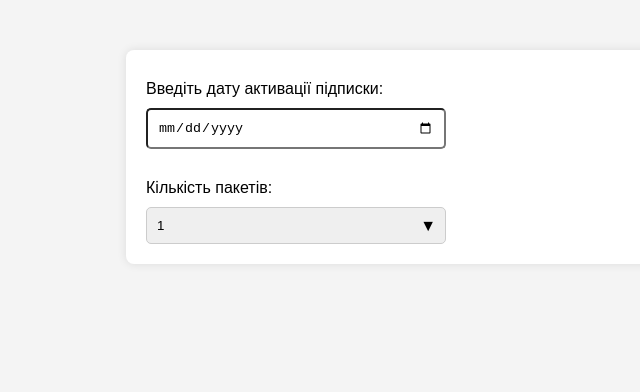
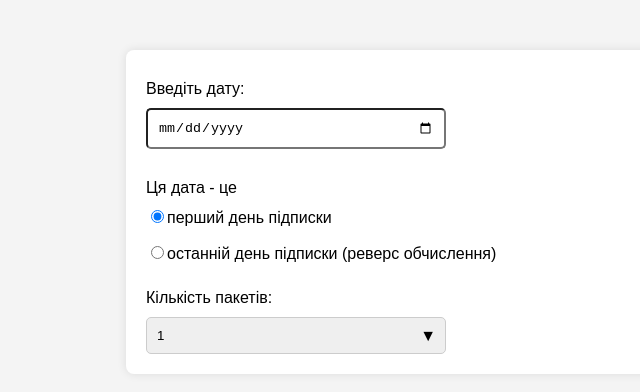
Before and after one commit to roman-nekrasov/calculate-subscr, a plain HTML site: page index.html in a window 1280 px wide. Shown: the whole page, without its empty margins (194-834 px from the left). Drawn offline with Linux system fonts and the light colour scheme.

Commit message:
realize reverse calculation

```diff
--- a/index.html
+++ b/index.html
@@ -9,8 +9,34 @@
     </head>
     <body>
         <div id="root">
-            <p>Введіть дату активації підписки:</p>
-            <input type="date" id="date" />
+            <p>Введіть дату:</p>
+            <input type="date" id="date" class="date-input" />
+            <div class="subscription-container">
+                <p class="date-info">Ця дата - це</p>
+                <div>
+                    <input
+                        type="radio"
+                        name="reverse"
+                        class="subscription-radio"
+                        id="firstDay"
+                        value="false"
+                        checked
+                    /><label for="firstDay" class="subscription-label"
+                        >перший день підписки</label
+                    >
+                </div>
+                <div>
+                    <input
+                        type="radio"
+                        name="reverse"
+                        class="subscription-radio"
+                        id="lastDay"
+                        value="true"
+                    /><label for="lastDay" class="subscription-label"
+                        >останній день підписки (реверс обчислення)</label
+                    >
+                </div>
+            </div>
             <p>Кількість пакетів:</p>
             <div class="custom-select">
                 <select id="monthSelect">
--- a/script.js
+++ b/script.js
@@ -2,6 +2,7 @@ const dateInput = document.getElementById("date");
 const packagesSelect = document.getElementById("monthSelect");
 const resultWrapper = document.querySelector(".result-wrapper");
 const resultTableBody = document.querySelector(".result-table-body");
+const reverseRadioBtns = document.querySelectorAll(".subscription-radio");
 
 const dayMsAmount = 24 * 60 * 60 * 1000;
 const months = [
@@ -20,6 +21,7 @@ const months = [
 ];
 let startTimestamp = null;
 let packagesAmount = 1;
+let reverse = false;
 
 const getResultDayTimestamp = (tsStart, packages) =>
     new Date(tsStart).getTime() + (28 * packages - 1) * dayMsAmount;
@@ -34,7 +36,9 @@ const getDateStrByTimestamp = (ts) => {
 const renderResult = () => {
     if (startTimestamp) {
         resultTableBody.innerHTML = "";
-        let curr = startTimestamp;
+        let curr = reverse
+            ? startTimestamp - (dayMsAmount * 28 * packagesAmount - dayMsAmount)
+            : startTimestamp;
         for (let i = 0; i < packagesAmount; i++) {
             const tr = document.createElement("tr");
             tr.classList.add("table-row");
@@ -67,3 +71,10 @@ packagesSelect.onchange = (e) => {
     packagesAmount = +e.target.value;
     renderResult();
 };
+
+reverseRadioBtns.forEach((input) => {
+    input.onchange = (e) => {
+        reverse = JSON.parse(e.target.value);
+        renderResult();
+    };
+});
--- a/style.css
+++ b/style.css
@@ -18,8 +18,11 @@ p {
     margin: 10px 0;
 }
 
+.date-input {
+    width: 50%;
+}
+
 input {
-    width: 50%;
     padding: 10px;
     margin-bottom: 20px;
     box-sizing: border-box;
```
